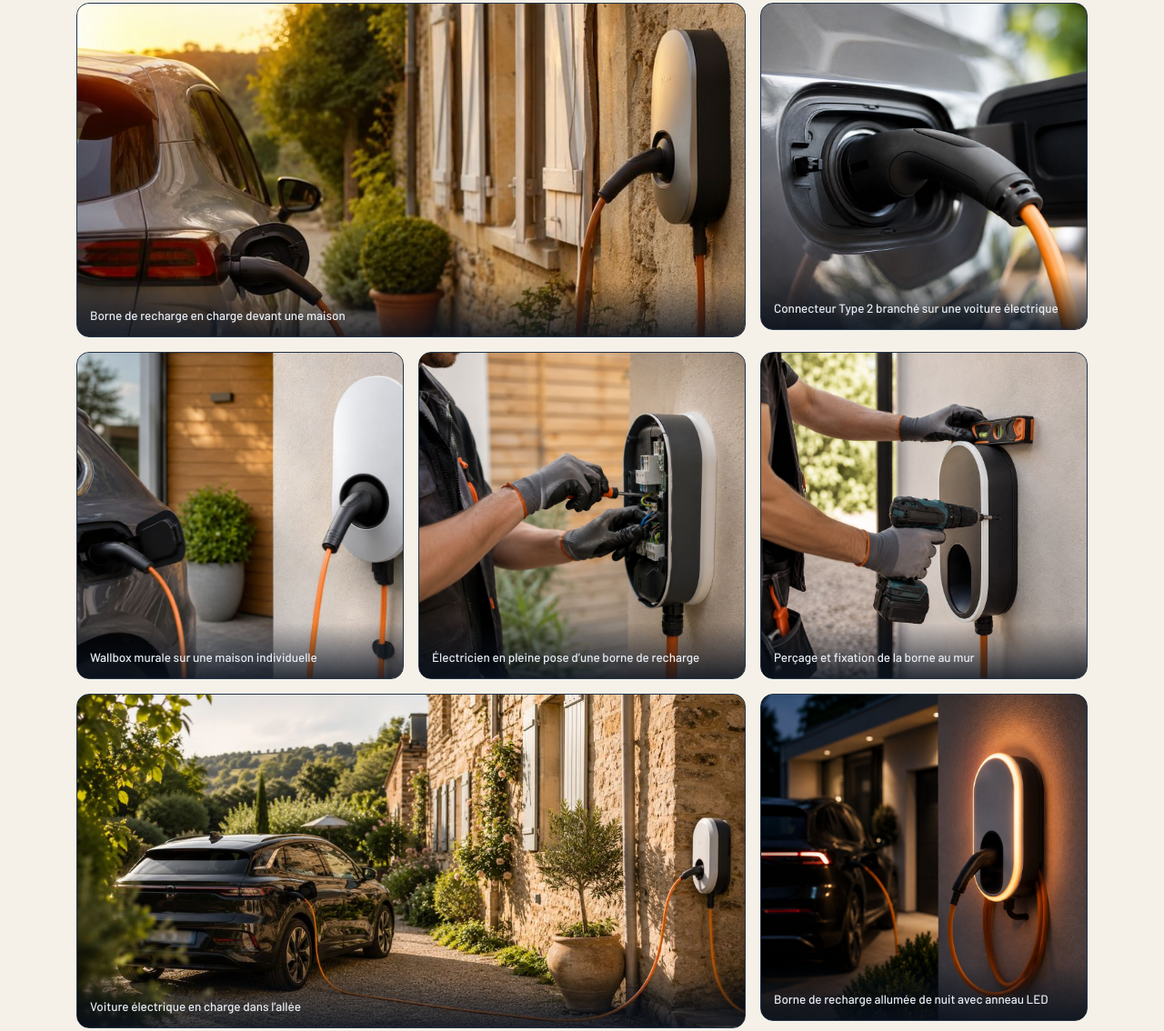
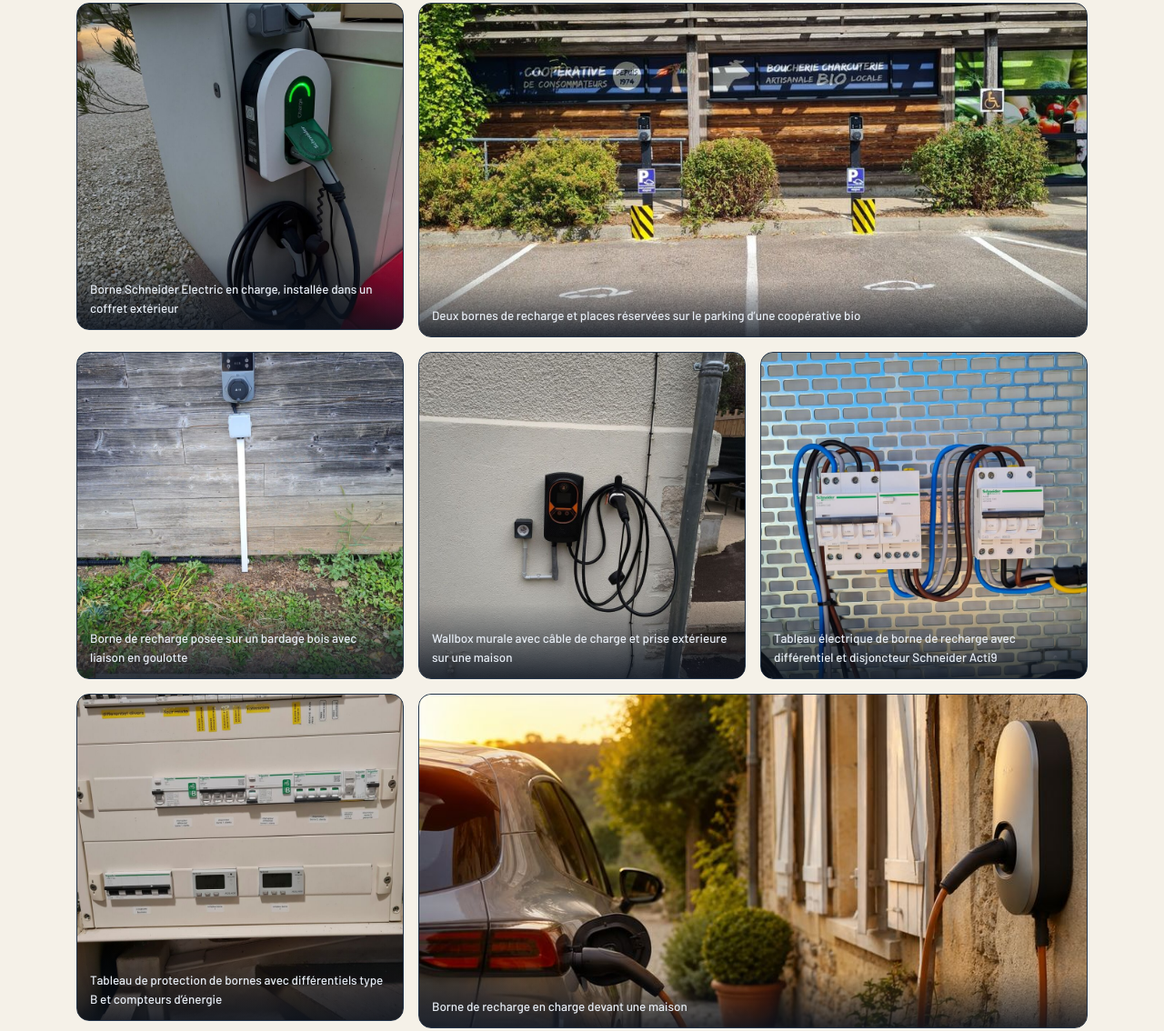
Before and after one commit to SGNG21/auto-charge-89, an Astro site: page /realisations in a window 1280 px wide. Shown: the part 404-1538 px from the top of the page at 91% size. Built offline with nearby package versions, Linux system fonts and the light colour scheme; Astro itself is replaced by a stand-in of ours; a web font is replaced by a local one.

Commit message:
Ajoute 6 photos de vrais chantiers à la page Réalisations
Co-Authored-By: Claude Sonnet 5.5 <noreply@anthropic.com>
Claude-Session: https://claude.ai/code/session_01PCw13vZgrdMjX4J7dyXK62

```diff
--- a/src/pages/realisations.astro
+++ b/src/pages/realisations.astro
@@ -5,6 +5,12 @@ import CtaBand from '../components/CtaBand.astro';
 import Breadcrumbs from '../components/Breadcrumbs.astro';
 const crumbs = [{ name: 'Accueil', href: '/' }, { name: 'Réalisations', href: '/realisations/' }];
 const items = [
+  { n: 'photo-12', alt: 'Borne Schneider Electric en charge, installée dans un coffret extérieur' },
+  { n: 'photo-13', alt: 'Deux bornes de recharge et places réservées sur le parking d’une coopérative bio', wide: true },
+  { n: 'photo-14', alt: 'Borne de recharge posée sur un bardage bois avec liaison en goulotte' },
+  { n: 'photo-15', alt: 'Wallbox murale avec câble de charge et prise extérieure sur une maison' },
+  { n: 'photo-16', alt: 'Tableau électrique de borne de recharge avec différentiel et disjoncteur Schneider Acti9' },
+  { n: 'photo-17', alt: 'Tableau de protection de bornes avec différentiels type B et compteurs d’énergie' },
   { n: 'photo-1', alt: 'Borne de recharge en charge devant une maison', wide: true },
   { n: 'photo-6', alt: 'Connecteur Type 2 branché sur une voiture électrique' },
   { n: 'photo-2', alt: 'Wallbox murale sur une maison individuelle' },
```
Also changed, not shown: src/assets/photos/photo-12.jpg (added), src/assets/photos/photo-13.jpg (added), src/assets/photos/photo-14.jpg (added), src/assets/photos/photo-15.jpg (added), src/assets/photos/photo-16.jpg (added), src/assets/photos/photo-17.jpg (added).
